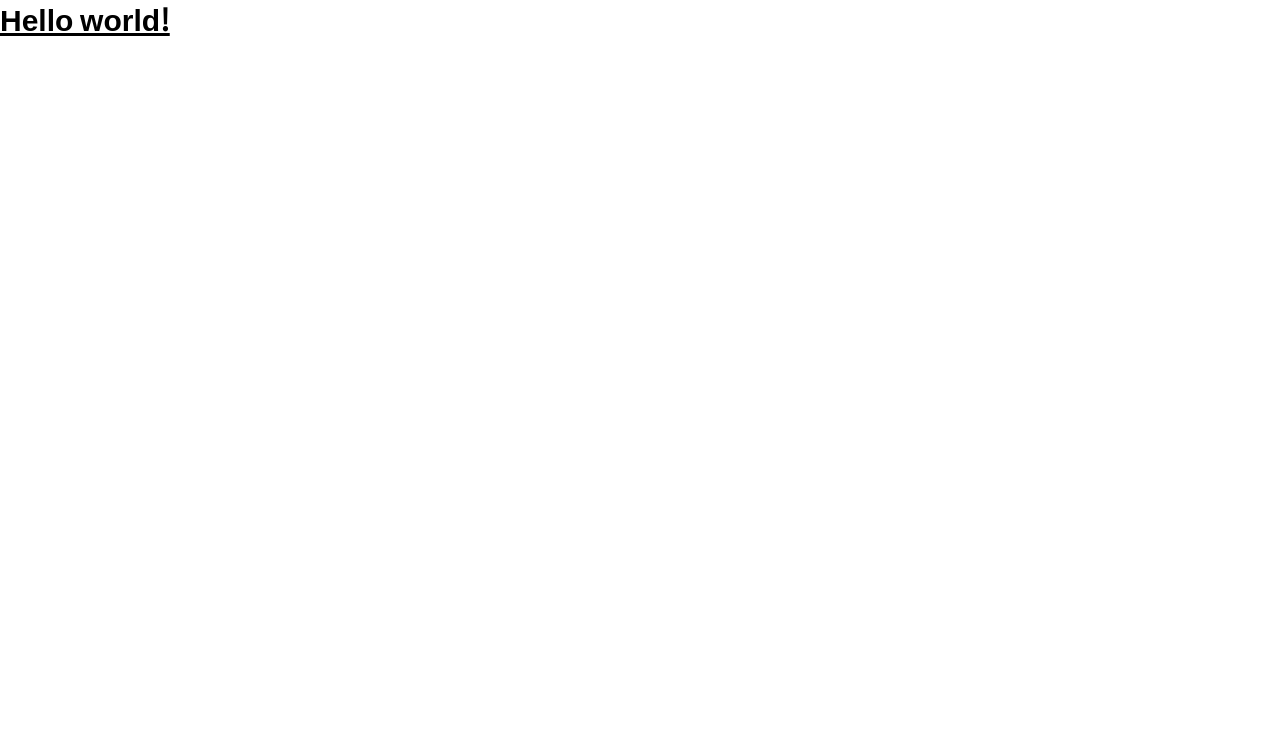
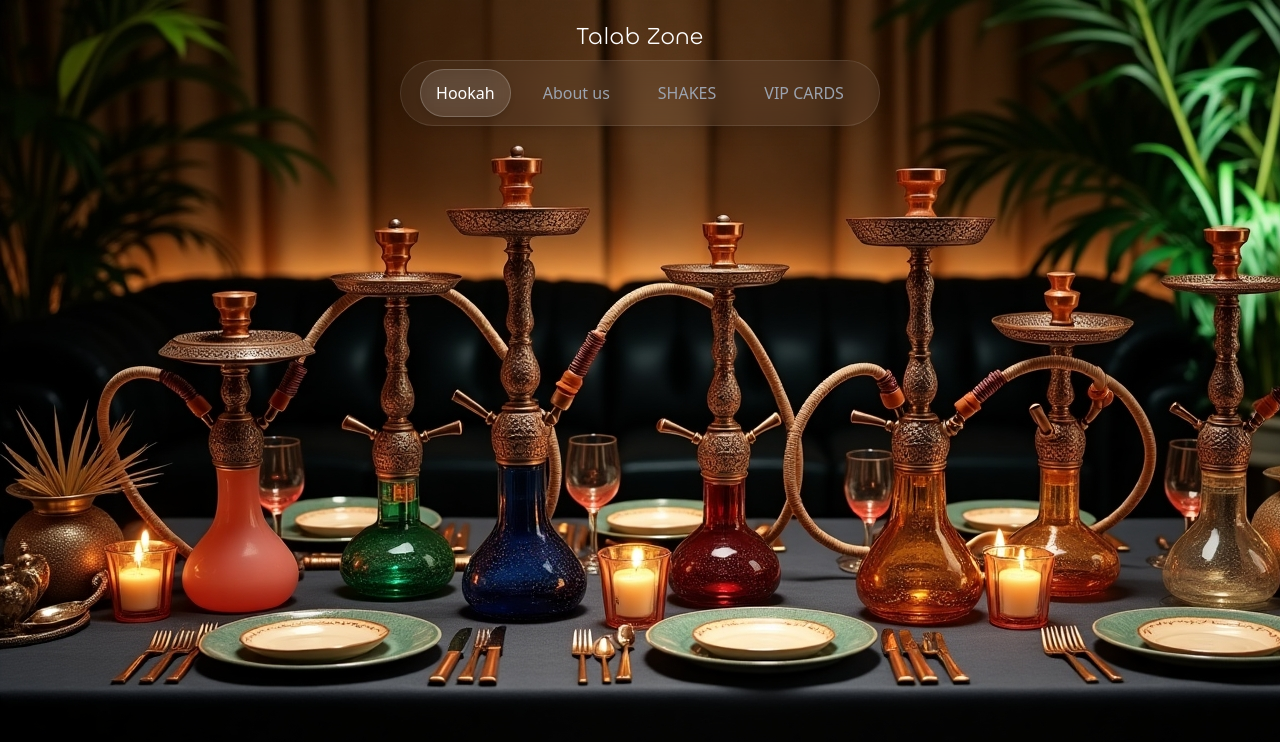
Before and after one commit to neoSankalp/Talab-Zone, a React (Vite) app: page / in a window 1280 px wide. Shown: the top 742 px of the page. Built offline with nearby package versions, Linux system fonts and the light colour scheme.

Commit message:
add navbar

```diff
--- a/package.json
+++ b/package.json
@@ -10,8 +10,10 @@
     "preview": "vite preview"
   },
   "dependencies": {
+    "lucide-react": "^0.492.0",
     "react": "^19.0.0",
-    "react-dom": "^19.0.0"
+    "react-dom": "^19.0.0",
+    "react-router": "^7.5.1"
   },
   "devDependencies": {
     "@eslint/js": "^9.22.0",
--- a/src/App.jsx
+++ b/src/App.jsx
@@ -1,11 +1,17 @@
 import React from "react";
+import { BrowserRouter, Route, Routes } from "react-router";
+import Home from "./pages/Home";
+import Shakes from "./pages/Shakes";
 
 const App = () => {
   return (
     <div>
-      <h1 className="text-3xl font-noto_sans_jp font-bold underline">
-        Hello world!
-      </h1>
+      <BrowserRouter>
+        <Routes>
+          <Route path="/" element={<Home />} />
+          <Route path="/shakes" element={<Shakes />} />
+        </Routes>
+      </BrowserRouter>
     </div>
   );
 };
--- /dev/null
+++ b/src/components/Navbar.jsx
@@ -0,0 +1,66 @@
+import { useState, useEffect } from "react";
+
+export default function Navbar() {
+  const [activeTab, setActiveTab] = useState(0);
+  const [followStyle, setFollowStyle] = useState({
+    width: 0,
+    left: 0,
+  });
+
+  const tabs = [
+    { text: "Hookah" },
+    { text: "About us" },
+    { text: "SHAKES" },
+    { text: "VIP CARDS" },
+  ];
+
+  useEffect(() => {
+    const updateFollowStyle = () => {
+      const tabElements = document.querySelectorAll(".tab-element");
+      if (tabElements[activeTab]) {
+        const activeTabElement = tabElements[activeTab];
+        setFollowStyle({
+          width: activeTabElement.offsetWidth,
+          left: activeTabElement.offsetLeft,
+        });
+      }
+    };
+
+    updateFollowStyle();
+
+    window.addEventListener("resize", updateFollowStyle);
+    return () => window.removeEventListener("resize", updateFollowStyle);
+  }, [activeTab]);
+
+  return (
+    <div className="text-center">
+      <h1 className="font-chillax text-white text-2xl">Talab Zone</h1>
+      <div className="w-full max-w-[30rem] mx-auto relative top-2 flex bg-white/5 rounded-full backdrop-blur-md shadow-lg border border-white/10">
+        <div className="flex justify-center items-center w-full h-16">
+          {tabs.map((tab, index) => (
+            <div
+              key={index}
+              className={`tab-element z-10 flex items-center justify-center h-12 mx-2 px-4 rounded-full cursor-pointer transition-colors duration-300 ${
+                activeTab === index
+                  ? "text-white"
+                  : "text-gray-400 hover:text-gray-300"
+              }`}
+              onClick={() => setActiveTab(index)}
+            >
+              <span className="font-normal whitespace-nowrap">{tab.text}</span>
+            </div>
+          ))}
+        </div>
+        <div
+          className="absolute top-2 bg-white/10 backdrop-blur-md shadow-md border border-white/20 rounded-full transition-all duration-500"
+          style={{
+            height: "75%",
+            width: followStyle.width + "px",
+            left: followStyle.left + "px",
+            transitionTimingFunction: "cubic-bezier(0.57, -0.01, 0.21, 0.89)",
+          }}
+        />
+      </div>
+    </div>
+  );
+}
--- /dev/null
+++ b/src/pages/Home.jsx
@@ -0,0 +1,12 @@
+import React from "react";
+import Navbar from "../components/Navbar";
+
+const Home = () => {
+  return (
+    <div className="w-full py-5 h-auto min-h-screen bg-[url('./assets/bg.jpg')]">
+      <Navbar />
+    </div>
+  );
+};
+
+export default Home;
--- /dev/null
+++ b/src/pages/Shakes.jsx
@@ -0,0 +1,7 @@
+import React from "react";
+
+const Shakes = () => {
+  return <div>Shakes</div>;
+};
+
+export default Shakes;
```
Also changed, not shown: 1 other file (tests, documents, lock files or other folders).
